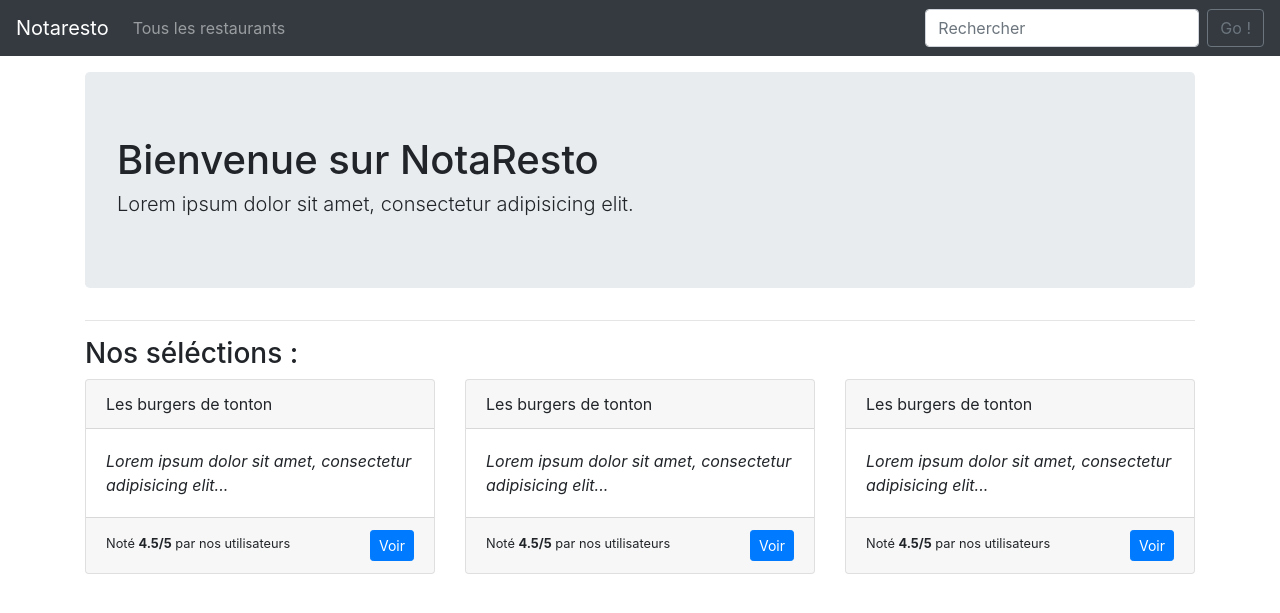
After one commit to tomsihap/notarestocda15, a Symfony app: template templates/app/index.html.twig in a window 1280 px wide. The commit adds this page. Shown: the top 613 px of the page. Run offline with Twig, Linux system fonts and the light colour scheme; the template is opened without the code that fills it, so the values that code supplies are empty; some libraries are stand-ins or nearby versions.

Commit message:
:sparkles: Home page

```diff
--- a/templates/_partials/navbar.html.twig
+++ b/templates/_partials/navbar.html.twig
@@ -1,35 +1,18 @@
-<nav class="navbar navbar-expand-lg navbar-light bg-light">
-    <a class="navbar-brand" href="#">Navbar</a>
+<nav class="navbar navbar-expand-lg navbar-dark bg-dark">
+    <a class="navbar-brand" href="{{ path('app_index') }}">Notaresto</a>
     <button class="navbar-toggler" type="button" data-toggle="collapse" data-target="#navbarSupportedContent" aria-controls="navbarSupportedContent" aria-expanded="false" aria-label="Toggle navigation">
         <span class="navbar-toggler-icon"></span>
     </button>
 
     <div class="collapse navbar-collapse" id="navbarSupportedContent">
         <ul class="navbar-nav mr-auto">
-            <li class="nav-item active">
-                <a class="nav-link" href="#">Home <span class="sr-only">(current)</span></a>
-            </li>
             <li class="nav-item">
-                <a class="nav-link" href="#">Link</a>
-            </li>
-            <li class="nav-item dropdown">
-                <a class="nav-link dropdown-toggle" href="#" id="navbarDropdown" role="button" data-toggle="dropdown" aria-haspopup="true" aria-expanded="false">
-                    Dropdown
-                </a>
-                <div class="dropdown-menu" aria-labelledby="navbarDropdown">
-                    <a class="dropdown-item" href="#">Action</a>
-                    <a class="dropdown-item" href="#">Another action</a>
-                    <div class="dropdown-divider"></div>
-                    <a class="dropdown-item" href="#">Something else here</a>
-                </div>
-            </li>
-            <li class="nav-item">
-                <a class="nav-link disabled" href="#" tabindex="-1" aria-disabled="true">Disabled</a>
+                <a class="nav-link" href="{{ path('restaurant_index') }}">Tous les restaurants</a>
             </li>
         </ul>
         <form class="form-inline my-2 my-lg-0">
-            <input class="form-control mr-sm-2" type="search" placeholder="Search" aria-label="Search">
-            <button class="btn btn-outline-success my-2 my-sm-0" type="submit">Search</button>
+            <input class="form-control mr-sm-2" type="search" placeholder="Rechercher" aria-label="Search">
+            <button class="btn btn-outline-secondary my-2 my-sm-0" type="submit">Go !</button>
         </form>
     </div>
 </nav>
--- /dev/null
+++ b/templates/app/index.html.twig
@@ -0,0 +1,62 @@
+{% extends 'base.html.twig' %}
+
+{% block title %}Page d'accueil{% endblock %}
+
+{% block body %}
+
+    <div class="jumbotron">
+        <h1>Bienvenue sur NotaResto</h1>
+        <h2 class="lead">Lorem ipsum dolor sit amet, consectetur adipisicing elit.</h2>
+    </div>
+
+    <hr>
+
+    <h3>Nos séléctions :</h3>
+
+    <div class="row">
+        <div class="col-4">
+            <div class="card">
+                <div class="card-header">
+                    Les burgers de tonton
+                </div>
+                <div class="card-body">
+                    <em>Lorem ipsum dolor sit amet, consectetur adipisicing elit...</em>
+                </div>
+                <div class="card-footer">
+                    <small>Noté <strong>4.5/5</strong> par nos utilisateurs</small>
+                    <a href="#" class="btn btn-sm btn-primary float-right">Voir</a>
+                </div>
+            </div>
+        </div>
+
+        <div class="col-4">
+            <div class="card">
+                <div class="card-header">
+                    Les burgers de tonton
+                </div>
+                <div class="card-body">
+                    <em>Lorem ipsum dolor sit amet, consectetur adipisicing elit...</em>
+                </div>
+                <div class="card-footer">
+                    <small>Noté <strong>4.5/5</strong> par nos utilisateurs</small>
+                    <a href="#" class="btn btn-sm btn-primary float-right">Voir</a>
+                </div>
+            </div>
+        </div>
+
+        <div class="col-4">
+            <div class="card">
+                <div class="card-header">
+                    Les burgers de tonton
+                </div>
+                <div class="card-body">
+                    <em>Lorem ipsum dolor sit amet, consectetur adipisicing elit...</em>
+                </div>
+                <div class="card-footer">
+                    <small>Noté <strong>4.5/5</strong> par nos utilisateurs</small>
+                    <a href="#" class="btn btn-sm btn-primary float-right">Voir</a>
+                </div>
+            </div>
+        </div>
+    </div>
+{% endblock %}
--- a/templates/base.html.twig
+++ b/templates/base.html.twig
@@ -2,7 +2,7 @@
 <html>
     <head>
         <meta charset="UTF-8">
-        <title>{% block title %}Welcome!{% endblock %}</title>
+        <title>{% block title %}{% endblock %} | NotaResto</title>
         <link rel="stylesheet" href="https://stackpath.bootstrapcdn.com/bootstrap/4.4.1/css/bootstrap.min.css" integrity="sha384-Vkoo8x4CGsO3+Hhxv8T/Q5PaXtkKtu6ug5TOeNV6gBiFeWPGFN9MuhOf23Q9Ifjh" crossorigin="anonymous">
         {% block stylesheets %}{% endblock %}
     </head>
```
Also changed, not shown: src/Controller/AppController.php (added, +17 -0 lines).
